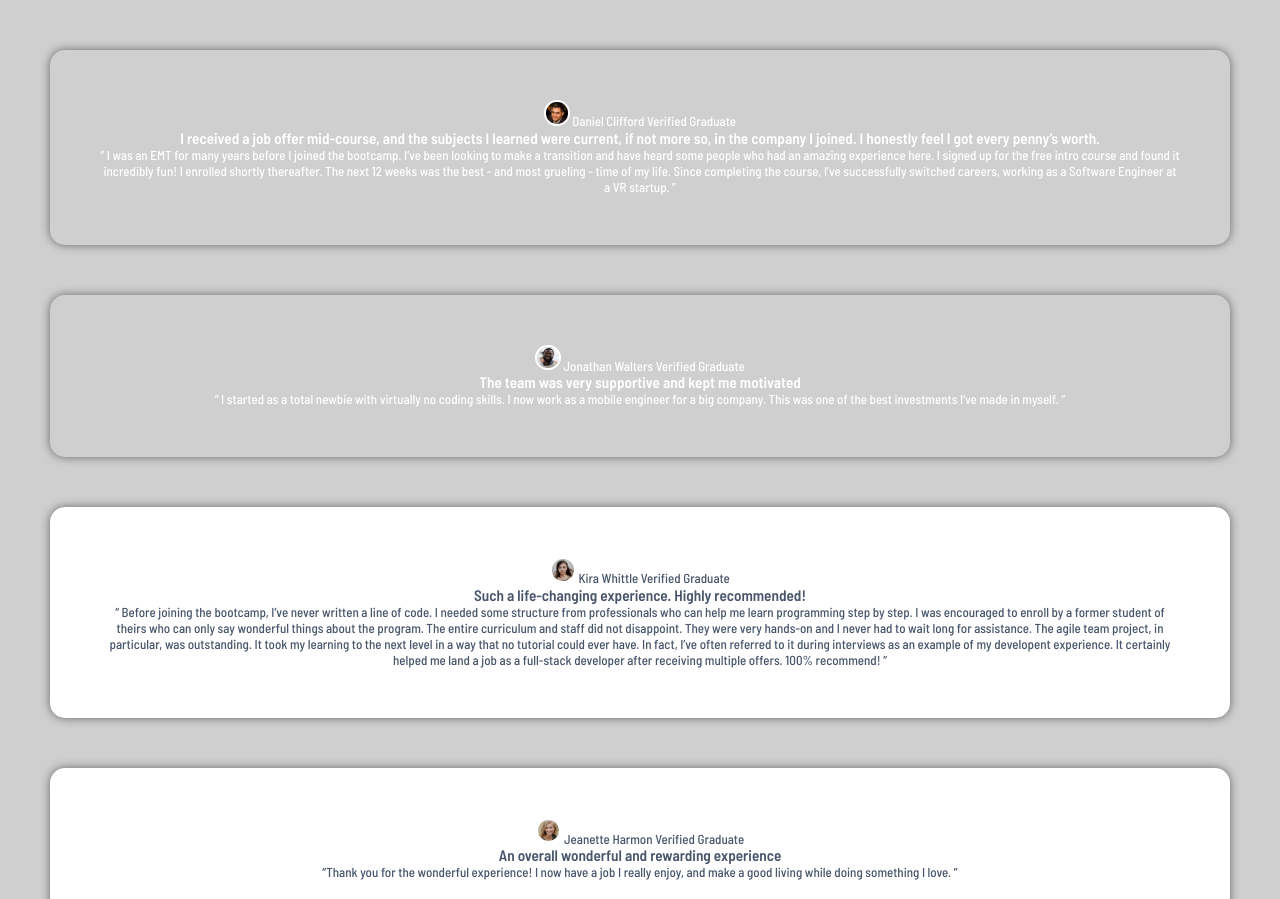
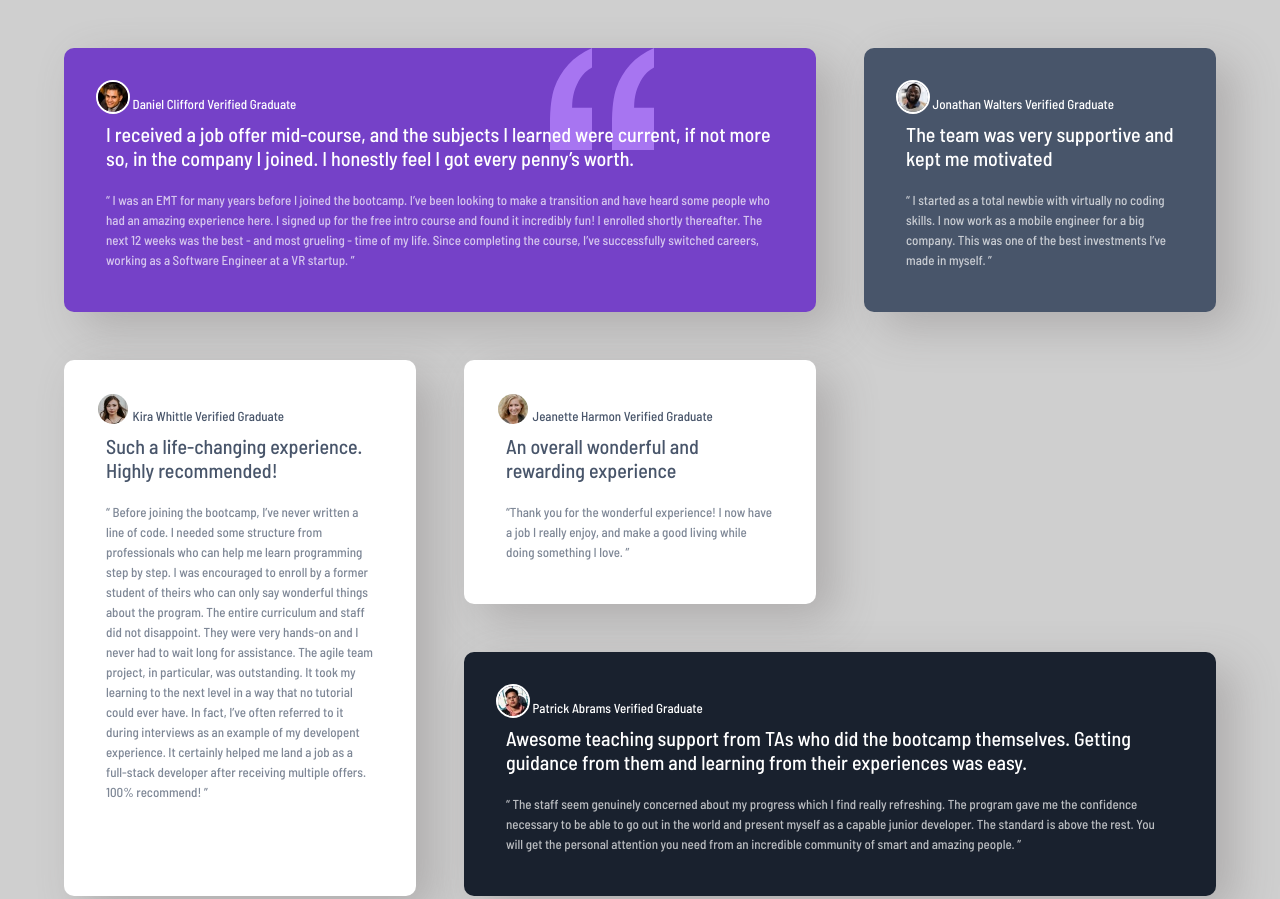
Before and after one commit to mishra016/testimonial-grid, a plain HTML site: page index.html in a window 1280 px wide. Shown: the top 899 px of the page. Drawn offline with Linux system fonts and the light colour scheme.

Commit message:
Update styles.css

```diff
--- a/styles.css
+++ b/styles.css
@@ -9,30 +9,66 @@ body{
   font-size: 13px;
 }
 
+.main{
+  display: grid;
+  grid-template-columns: repeat(auto-fit,minmax(19rem,1fr));
+  grid-auto-rows: auto;
+  gap: 3rem;
+  padding: 3rem 4rem ;
+}
+
 .card{
-  text-align: center;
-  box-shadow: 0 0 10px rgba(0, 0, 0, 0.5);
+  text-align: left;
   border-radius: 15px;
-  margin: 50px;
-  padding: 50px;
+  border-radius: 10px;
+  padding: 2rem;
+  box-shadow: 18px 15px 44px rgb(103 96 96 / 30%)
 }
 
 .img-circular {
-  width: 2%;
   border: 2px solid #fff;
   border-radius: 50%;
+  width: 30px;
+  padding: 0;
+  margin-bottom: -5px;
 }
 
-.bg-1{
-  background-color: hsl(263, 55%, 52%);
+
+h3{
+   font-size: 1.25rem;
+   font-weight: 400;
+   padding: 10px;
 }
 
-.bg-2{
+p{
+  opacity: 70%;
+  line-height: 20px;
+  padding: 10px;
+  margin: 0;
+  width:
+}
+
+#clifford{
+  background-color: hsl(263, 55%, 52%);
+  grid-column: span 2/auto;
+  background-image: url(images/bg-pattern-quotation.svg);
+  background-repeat: no-repeat;
+  background-position-x:75%;
+}
+
+
+#walters{
   background-color: hsl(217, 19%, 35%);
 }
 
-.bg-3{
+#abrams{
+  grid-column: span 2/auto;
   background-color: hsl(219, 29%, 14%);
+}
+
+
+#whittle{
+  grid-row: span 2/auto;
 }
 
 .one{
```
